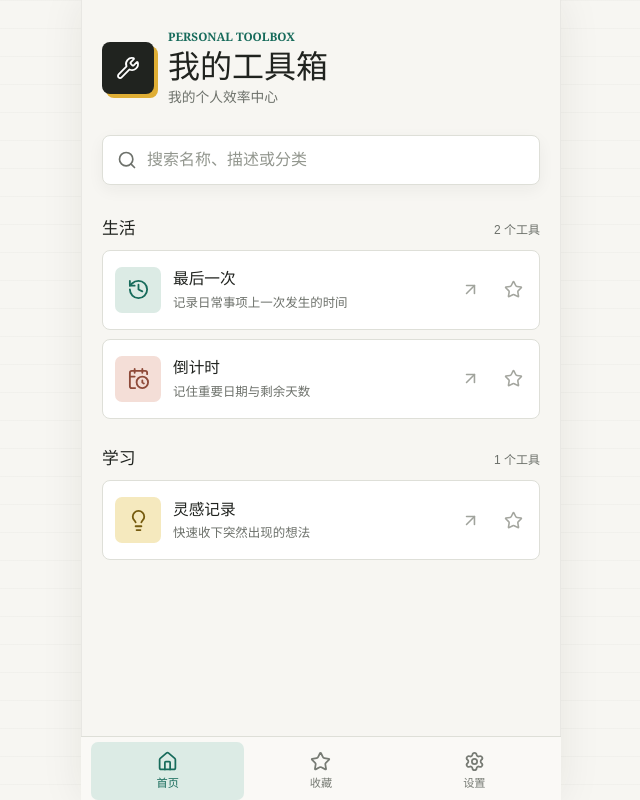
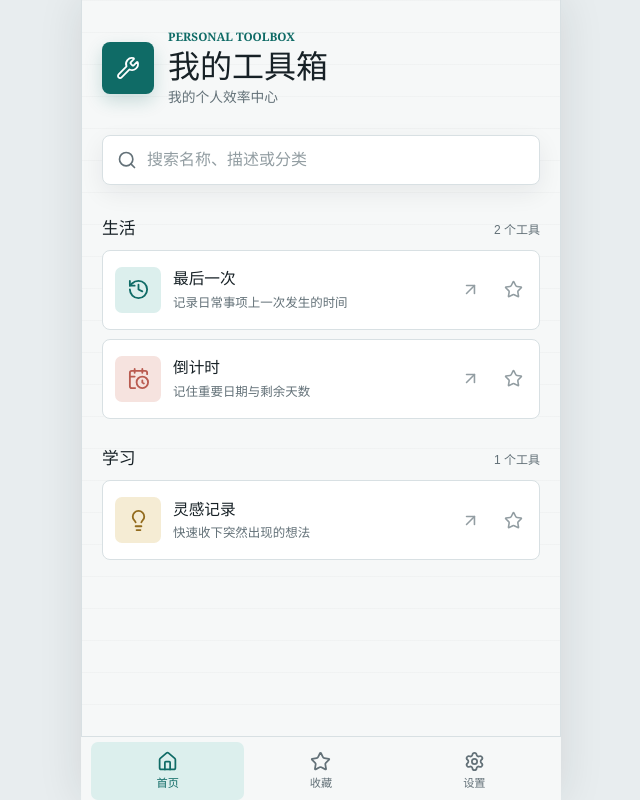
Before and after one commit to xuyingjun/PersonalToolbox, a React (Vite) app: page / in a window 1280 px wide. Shown: the whole page, without its empty margins (319-959 px from the left). Built offline with nearby package versions, Linux system fonts and the light colour scheme.

Commit message:
refine light and dark themes

```diff
--- a/index.html
+++ b/index.html
@@ -3,7 +3,7 @@
   <head>
     <meta charset="UTF-8" />
     <meta name="viewport" content="width=device-width, initial-scale=1.0, viewport-fit=cover" />
-    <meta name="theme-color" content="#f7f6f2" />
+    <meta name="theme-color" content="#f6f8f8" />
     <meta name="apple-mobile-web-app-capable" content="yes" />
     <meta name="apple-mobile-web-app-status-bar-style" content="default" />
     <meta name="apple-mobile-web-app-title" content="我的工具箱" />
--- a/src/components/layout/ThemeController.jsx
+++ b/src/components/layout/ThemeController.jsx
@@ -11,6 +11,7 @@ export default function ThemeController() {
       const resolved = theme === 'system' ? (media.matches ? 'dark' : 'light') : theme
       document.documentElement.dataset.theme = resolved
       document.documentElement.style.colorScheme = resolved
+      document.querySelector('meta[name="theme-color"]')?.setAttribute('content', resolved === 'dark' ? '#141d20' : '#f6f8f8')
     }
     applyTheme()
     media.addEventListener('change', applyTheme)
--- a/src/styles.css
+++ b/src/styles.css
@@ -1,20 +1,31 @@
 @import "tailwindcss";
 
 :root {
-  color: #20231f;
-  background: #e9e8e2;
+  color: #172126;
+  background: #e8edef;
   font-family: "Avenir Next", "PingFang SC", "Microsoft YaHei", sans-serif;
   font-synthesis: none;
   text-rendering: optimizeLegibility;
-  --paper: #f7f6f2;
+  --canvas: #e8edef;
+  --paper: #f6f8f8;
   --surface: #ffffff;
-  --ink: #20231f;
-  --muted: #6d716b;
-  --line: #dedfd8;
-  --accent: #176b5b;
-  --accent-soft: #dcebe5;
-  --coral: #c65b42;
-  --yellow: #dfae35;
+  --surface-pressed: #edf2f3;
+  --ink: #172126;
+  --muted: #637178;
+  --subtle: #929da2;
+  --line: #d8e0e3;
+  --accent: #0f6b66;
+  --accent-strong: #0b5753;
+  --accent-soft: #dcefed;
+  --on-accent: #ffffff;
+  --coral: #b95b50;
+  --coral-soft: #f6e3df;
+  --amber: #926b1d;
+  --amber-soft: #f5ecd4;
+  --danger: #b0443b;
+  --chrome: rgba(246, 248, 248, 0.94);
+  --focus-ring: rgba(15, 107, 102, 0.28);
+  --shadow-soft: 0 8px 24px rgba(23, 33, 38, 0.07);
   --nav-height: 64px;
 }
 
@@ -23,7 +34,7 @@
 }
 
 html {
-  background: #e9e8e2;
+  background: var(--canvas);
 }
 
 body {
@@ -31,10 +42,7 @@ body {
   min-width: 320px;
   min-height: 100vh;
   min-height: 100dvh;
-  background:
-    linear-gradient(rgba(32, 35, 31, 0.025) 1px, transparent 1px),
-    var(--paper);
-  background-size: 100% 28px;
+  background: var(--canvas);
 }
 
 button,
@@ -51,7 +59,7 @@ a {
 button:focus-visible,
 a:focus-visible,
 input:focus-visible {
-  outline: 3px solid rgba(23, 107, 91, 0.28);
+  outline: 3px solid var(--focus-ring);
   outline-offset: 2px;
 }
 
@@ -83,12 +91,15 @@ button:disabled {
   min-height: 100vh;
   min-height: 100dvh;
   margin: 0 auto;
-  background: var(--paper);
+  background:
+    linear-gradient(rgba(23, 33, 38, 0.022) 1px, transparent 1px),
+    var(--paper);
+  background-size: 100% 32px;
 }
 
 .app-frame {
   position: relative;
-  border-inline: 1px solid rgba(32, 35, 31, 0.07);
+  border-inline: 1px solid var(--line);
 }
 
 .app-content {
@@ -114,10 +125,10 @@ button:disabled {
   width: 52px;
   height: 52px;
   place-items: center;
-  color: #fff;
-  background: var(--ink);
+  color: var(--on-accent);
+  background: var(--accent);
   border-radius: 8px;
-  box-shadow: 4px 4px 0 var(--yellow);
+  box-shadow: 0 7px 18px rgba(15, 107, 102, 0.2);
 }
 
 .home-header p,
@@ -156,7 +167,7 @@ button:disabled {
   background: var(--surface);
   border: 1px solid var(--line);
   border-radius: 8px;
-  box-shadow: 0 5px 16px rgba(32, 35, 31, 0.05);
+  box-shadow: var(--shadow-soft);
 }
 
 .search-box > svg {
@@ -175,7 +186,7 @@ button:disabled {
 }
 
 .search-box input::placeholder {
-  color: #92968e;
+  color: var(--subtle);
 }
 
 .search-box input::-webkit-search-cancel-button {
@@ -246,7 +257,7 @@ button:disabled {
 }
 
 .tool-card-link:active {
-  background: #f1f1ec;
+  background: var(--surface-pressed);
 }
 
 .tool-icon,
@@ -266,13 +277,13 @@ button:disabled {
 }
 
 .tool-icon-countdown {
-  color: #8e4a39;
-  background: #f4ded7;
+  color: var(--coral);
+  background: var(--coral-soft);
 }
 
 .tool-icon-inspiration {
-  color: #755b0e;
-  background: #f5e9be;
+  color: var(--amber);
+  background: var(--amber-soft);
 }
 
 .tool-copy {
@@ -299,7 +310,7 @@ button:disabled {
 }
 
 .tool-arrow {
-  color: #a0a39c;
+  color: var(--subtle);
 }
 
 .favorite-button {
@@ -311,7 +322,7 @@ button:disabled {
   height: 44px;
   padding: 0;
   place-items: center;
-  color: #a4a69f;
+  color: var(--subtle);
   background: transparent;
   border: 0;
   border-radius: 8px;
@@ -333,7 +344,7 @@ button:disabled {
 .no-results {
   margin-top: 28px;
   color: var(--muted);
-  border: 1px dashed #c7c9c1;
+  border: 1px dashed var(--line);
   border-radius: 8px;
 }
 
@@ -360,7 +371,7 @@ button:disabled {
   min-height: 44px;
   margin-top: 18px;
   padding: 0 18px;
-  color: #fff;
+  color: var(--on-accent);
   background: var(--accent);
   border: 0;
   border-radius: 7px;
@@ -379,7 +390,7 @@ button:disabled {
   margin: auto;
   padding: 5px 10px env(safe-area-inset-bottom);
   grid-template-columns: repeat(3, 1fr);
-  background: rgba(250, 249, 246, 0.96);
+  background: var(--chrome);
   border-top: 1px solid var(--line);
   backdrop-filter: blur(14px);
 }
@@ -392,7 +403,7 @@ button:disabled {
   justify-content: center;
   flex-direction: column;
   gap: 3px;
-  color: #777b74;
+  color: var(--muted);
   border-radius: 7px;
   font-size: 0.7rem;
   font-weight: 650;
@@ -472,8 +483,8 @@ button:disabled {
 
 .phase-badge {
   padding: 4px 7px;
-  color: #80631c;
-  background: #f5e9be;
+  color: var(--amber);
+  background: var(--amber-soft);
   border-radius: 4px;
   font-size: 0.66rem;
   font-weight: 700;
@@ -487,7 +498,7 @@ button:disabled {
 }
 
 .tool-page {
-  border-inline: 1px solid rgba(32, 35, 31, 0.07);
+  border-inline: 1px solid var(--line);
 }
 
 .tool-header {
@@ -497,7 +508,7 @@ button:disabled {
   grid-template-columns: 44px 34px minmax(0, 1fr);
   gap: 6px;
   padding: env(safe-area-inset-top) 14px 0;
-  background: rgba(250, 249, 246, 0.96);
+  background: var(--chrome);
   border-bottom: 1px solid var(--line);
 }
 
@@ -531,7 +542,7 @@ button:disabled {
   min-height: 360px;
   align-content: center;
   background: var(--surface);
-  border: 1px dashed #bfc2ba;
+  border: 1px dashed var(--line);
   border-radius: 8px;
 }
 
@@ -543,7 +554,7 @@ button:disabled {
   display: block;
   max-width: 280px;
   margin-top: 14px;
-  color: #8c8f88;
+  color: var(--muted);
   font-size: 0.74rem;
   line-height: 1.5;
 }
@@ -551,7 +562,7 @@ button:disabled {
 @media (min-width: 481px) {
   .app-frame,
   .tool-page {
-    box-shadow: 0 0 40px rgba(32, 35, 31, 0.08);
+    box-shadow: 0 0 42px rgba(23, 33, 38, 0.11);
   }
 }
 
@@ -580,32 +591,37 @@ button:disabled {
   }
 }
 
-/* Functional tool surfaces */
-:root {
-  --danger: #a53e2c;
-}
-
 :root[data-theme="dark"] {
-  color: #f0f1ec;
-  background: #171916;
-  --paper: #1d201c;
-  --surface: #272a25;
-  --ink: #f0f1ec;
-  --muted: #adb2aa;
-  --line: #3d413b;
-  --accent: #7fc7b5;
-  --accent-soft: #27453d;
-  --coral: #e18a73;
-  --yellow: #e4bd5c;
-  --danger: #f09680;
+  color: #edf3f4;
+  background: #101719;
+  --canvas: #101719;
+  --paper: #141d20;
+  --surface: #1d282c;
+  --surface-pressed: #263438;
+  --ink: #edf3f4;
+  --muted: #a8b5ba;
+  --subtle: #7e8c91;
+  --line: #334247;
+  --accent: #6bc6bd;
+  --accent-strong: #83d5cd;
+  --accent-soft: #203f3e;
+  --on-accent: #102321;
+  --coral: #ee978d;
+  --coral-soft: #472f2f;
+  --amber: #e2bd70;
+  --amber-soft: #403923;
+  --danger: #f18e86;
+  --chrome: rgba(20, 29, 32, 0.94);
+  --focus-ring: rgba(107, 198, 189, 0.38);
+  --shadow-soft: 0 8px 24px rgba(0, 0, 0, 0.2);
 }
 
 html {
-  background: var(--paper);
+  background: var(--canvas);
 }
 
 .favorite-button.is-favorite {
-  color: var(--yellow);
+  color: var(--amber);
 }
 
 .recent-section,
@@ -744,11 +760,11 @@ html {
   width: 54px;
   height: 54px;
   place-items: center;
-  color: #fff;
-  background: #176b5b;
+  color: var(--on-accent);
+  background: var(--accent);
   border: 0;
   border-radius: 8px;
-  box-shadow: 4px 4px 0 var(--yellow);
+  box-shadow: 0 9px 22px rgba(15, 107, 102, 0.28);
 }
 
 .modal-backdrop {
@@ -759,7 +775,7 @@ html {
   align-items: flex-end;
   justify-content: center;
   padding-top: env(safe-area-inset-top);
-  background: rgba(14, 16, 13, 0.54);
+  background: rgba(9, 16, 18, 0.58);
 }
 
 .modal-sheet {
@@ -850,9 +866,9 @@ html {
 }
 
 .primary-button {
-  color: #fff;
-  background: #176b5b;
-  border: 1px solid #176b5b;
+  color: var(--on-accent);
+  background: var(--accent);
+  border: 1px solid var(--accent);
 }
 
 .secondary-button {
@@ -961,8 +977,8 @@ html {
 
 .tag-list small {
   padding: 3px 6px;
-  color: #755b0e;
-  background: #f5e9be;
+  color: var(--amber);
+  background: var(--amber-soft);
   border-radius: 4px;
 }
 
@@ -1008,8 +1024,8 @@ html {
 }
 
 .segmented-control button.is-selected {
-  color: #fff;
-  background: #176b5b;
+  color: var(--on-accent);
+  background: var(--accent);
   font-weight: 750;
 }
 
@@ -1096,8 +1112,8 @@ html {
   align-items: center;
   gap: 5px;
   padding: 0 10px;
-  color: #fff;
-  background: #176b5b;
+  color: var(--on-accent);
+  background: var(--accent);
   border: 0;
   border-radius: 6px;
 }
--- a/vite.config.js
+++ b/vite.config.js
@@ -18,8 +18,8 @@ export default defineConfig({
         start_url: '/PersonalToolbox/',
         scope: '/PersonalToolbox/',
         display: 'standalone',
-        background_color: '#f7f6f2',
-        theme_color: '#f7f6f2',
+        background_color: '#f6f8f8',
+        theme_color: '#f6f8f8',
         lang: 'zh-CN',
         icons: [
           {
```
